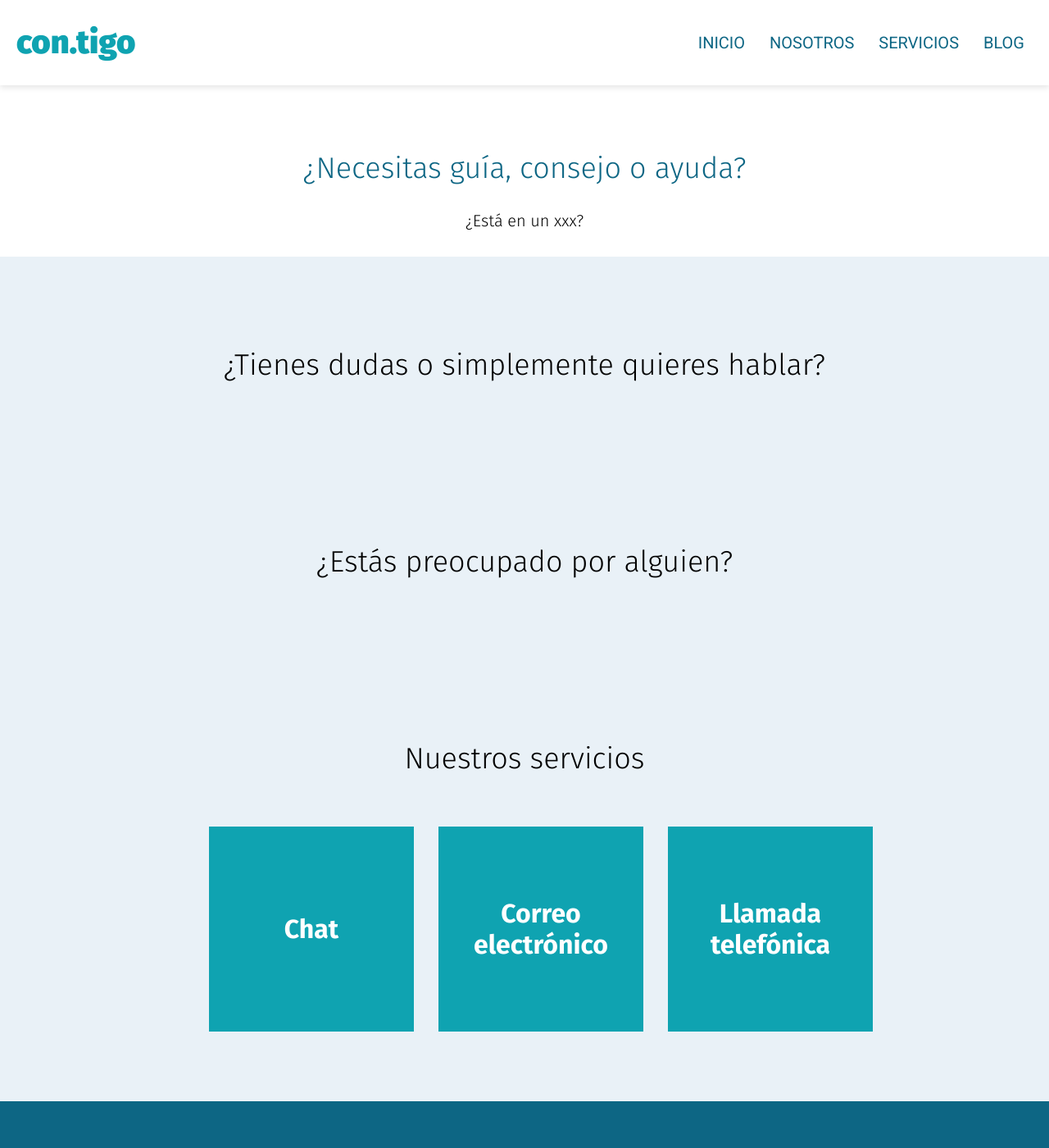
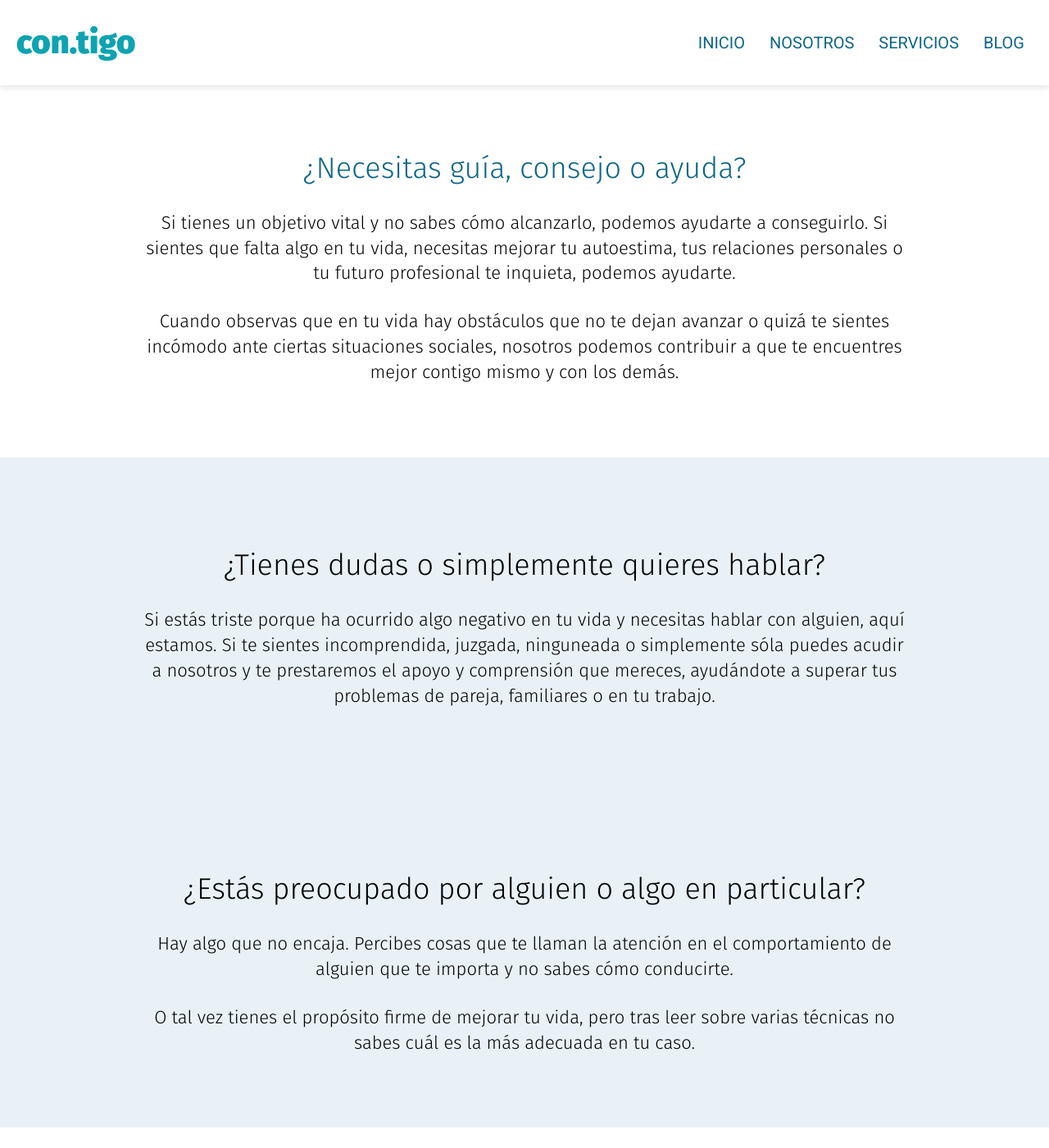
Before and after one commit to sukabal/sukabal.github.io, a Jekyll site: the page built from index.html, in a window 1280 px wide and 1400 px high, scrolled down 657 px. Shown: the whole window at 82% size. Built offline with Jekyll 4.4.1, drawn with Linux system fonts in a browser that asks for light colours; some of the changed text lies outside the part shown.

Commit message:
feat: add basic index with contents, services and us

```diff
--- a/css/main.scss
+++ b/css/main.scss
@@ -15,6 +15,7 @@ $white-color: white;
 $black-color: #000;
 $grey-color: #666;
 $grey-light-color: #E9F1F7;
+
 
 /* Utilities */
 // Background color
@@ -93,7 +94,6 @@ body {
   min-height: 200px;
   font-family: $font-family-title;
   padding: 20px;
-
   display: flex;
   flex-direction: column;
   align-items: center;
@@ -105,13 +105,20 @@ body {
     padding-top: 60px;
 
   }
+}
 
-  p {
-    font-weight: 300;
-    font-size: 20px;
-    margin: 0;
-    text-align: center;
-    max-width: 752px;
+.section-paragraph {
+  font-weight: 300;
+  font-size: 22px;
+  margin: 0;
+  text-align: center;
+  max-width: 936px; // 752px;
+  padding-bottom: 20px;
+  line-height: 1.4;
+  margin-bottom: 8px;
+
+  &--last-paragraph{
+    padding-bottom: 60px;
   }
 }
 
--- a/index.html
+++ b/index.html
@@ -9,31 +9,43 @@ title: Bienvenido
   </div>
 </div>
 
-
 <section class="band bg-white">
   <h2 class="color-primary">¿Necesitas guía, consejo o ayuda?</h2>
-
-  <p class="section-paragraph">¿Está en un xxx?</p>
-  <!-- <h2>¿Necesitas guía o ayuda ante un reto personal o profesional?</h2> -->
-
-  <!-- <p class="color-primary">
-    ¿Estás atravesando un momento de cambio en tu vida? En ocasiones...
-  </p> -->
+  <p class="section-paragraph">Si tienes un objetivo vital y no sabes cómo alcanzarlo, podemos ayudarte a conseguirlo.
+    Si sientes que falta algo en tu vida, necesitas mejorar tu autoestima,
+    tus relaciones
+    personales o tu futuro
+    profesional te inquieta, podemos ayudarte.</p>
+  <p class="section-paragraph section-paragraph--last-paragraph">Cuando observas que en tu vida hay obstáculos que no
+    te dejan avanzar o quizá te sientes
+    incómodo ante ciertas
+    situaciones sociales, nosotros podemos contribuir a que te encuentres mejor contigo mismo y con los demás.</p>
 </section>
 
 <section class="band bg-light-grey">
   <h2>¿Tienes dudas o simplemente quieres hablar?</h2>
-  <!-- <h2>¿Tienes dudas sobre una decisión importante en tu vida?</h2> -->
+  <p class="section-paragraph section-paragraph--last-paragraph">
+    Si estás triste porque ha ocurrido algo negativo en tu vida y necesitas hablar con alguien, aquí estamos. Si te
+    sientes incomprendida, juzgada, ninguneada o simplemente
+    sóla puedes acudir a nosotros y te
+    prestaremos el apoyo y comprensión que mereces, ayudándote a superar tus problemas de pareja, familiares o en tu
+    trabajo.
+  </p>
 </section>
 
 <section class="band bg-light-grey">
-  <h2>¿Estás preocupado por alguien?</h2>
-  <!-- <h2>¿Necesitas consejo de un profesional sobre cómo manejarte en un relación?</h2> -->
-
-
+  <h2>¿Estás preocupado por alguien o algo en particular?</h2>
+  <p class="section-paragraph">
+    Hay algo que no encaja. Percibes cosas que te llaman la atención en el comportamiento de alguien que te importa y
+    no sabes cómo conducirte.
+  </p>
+  <p class="section-paragraph section-paragraph--last-paragraph">
+    O tal vez tienes el propósito firme de mejorar tu vida, pero tras leer sobre varias técnicas no sabes cuál es la
+    más adecuada en tu caso.
+  </p>
 </section>
 
-<section class="band bg-light-grey">
+<section class="band bg-white">
   <h2>Nuestros servicios</h2>
   <ul class="services">
     <li class="buttonCall">
@@ -54,9 +66,9 @@ title: Bienvenido
 <section class="
   band bg-primary">
   <h2 class="color-white">Contáctanos</h2>
-  <p class="color-white">
-    Si tienes cualquier pregunta sobre lo que hacemos y cómo podemos ayudarte, no lo dudes y mándanos un correo
-    electrónico o contáctanos a través de nuestro perfil en las redes.
+  <p class="section-paragraph color-white">
+    Si tienes cualquier pregunta sobre lo que hacemos o cómo podemos ayudarte, no lo dudes y mándanos un correo
+    electrónico o bien contáctanos a través de nuestro perfil en las redes sociales
   </p>
   <ul class="socialMedia">
     <li>
--- a/nosotros.html
+++ b/nosotros.html
@@ -11,6 +11,5 @@ title: Conócenos
 </div>
 
 <section class="band">
-  <h2>Los medios que utilizamos permiten </h2>
   <p></p>
 </section>
```
Also changed, not shown: servicios.html (+6 -11 lines).
